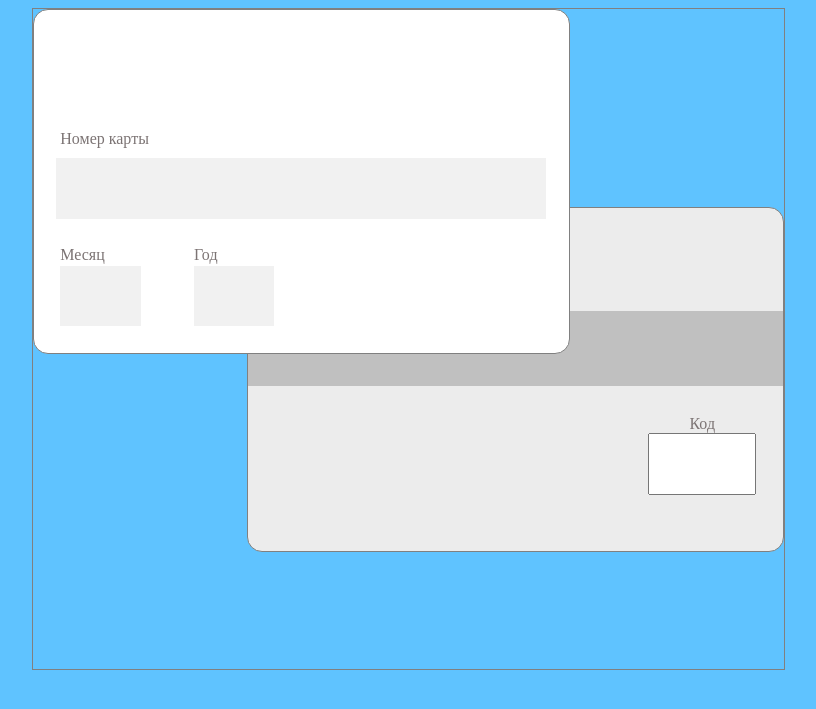
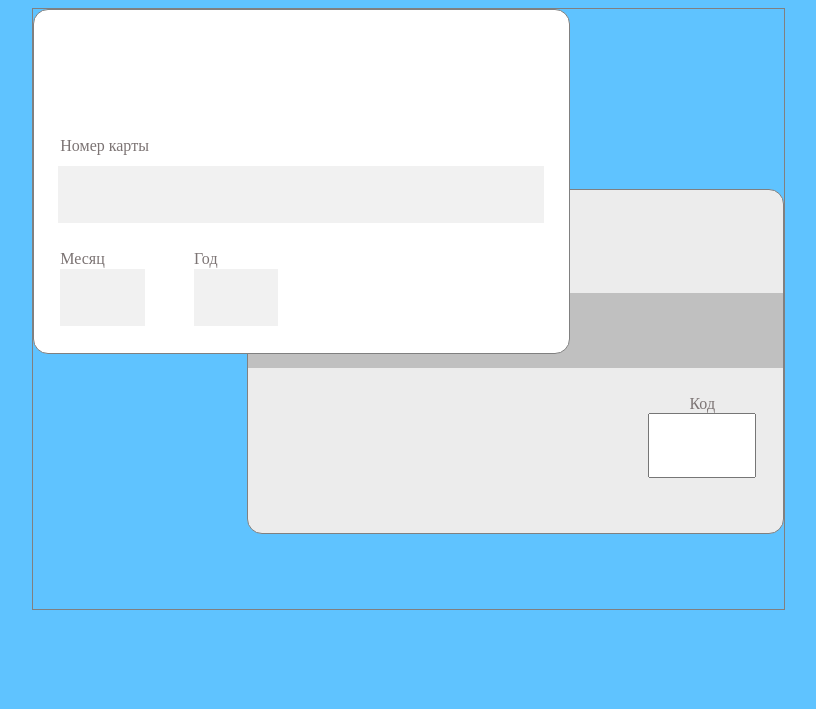
Before and after one commit to x-treme-dev/html_css_bank_vidget, a PHP site: page / in a window 1280 px wide. Shown: the top 709 px of the page, without its empty margins (232-1048 px from the left). Run offline with PHP 8.4, Linux system fonts and the light colour scheme.

Commit message:
banking card basic

```diff
--- a/assets/style.css
+++ b/assets/style.css
@@ -11,11 +11,11 @@ body{
 }
 
 .card__wrapper{
-width: 751px;
-height: 660px;
-border: 1px solid grey;
-display:flex;
-position: relative;
+    width: 751px;
+    height: 600px;
+    border: 1px solid grey;
+    display:flex;
+    position: relative;
 }
 
 .card__back, .card__front{
@@ -67,7 +67,6 @@ position: relative;
 #card__back-cvv_inp{
     width: 60%;
     height: 53px;
-    height: 50px;
     font-size: 2.5em;
     padding: 4px;
 }
@@ -103,12 +102,16 @@ position: relative;
 #card__number_inp, #card__month_inp, #card__year_inp{
     background: #f1f1f1;
     font-size: 2.5em;
-    padding: 4px;
+    padding: 2px;
     border: none;
     outline: none;
     height: 53px;
+
 }
 
+#card__month_inp, #card__year_inp{
+   width: 100%;
+}
 .card__group{
     height: 39%;
     display:flex;
@@ -122,8 +125,17 @@ position: relative;
 }
 
 
-@media (max-width: 751px) {
+@media (max-width: 718px) {
     .card__back{
-       left: 0;
+        left:0;
+    }
+
+    .card__front, .card__back{
+        width:100%;
+        height: 300px;
+    }
+
+    #card__number_inp, #card__month_inp, #card__year_inp, #card__back-cvv_inp{
+        height: 45px;
     }
 }
--- a/index.php
+++ b/index.php
@@ -9,7 +9,7 @@
 </head>
  <body>
      <div class="container">
-
+      <!------------------Banking card---begin---------------------->
          <div class="card__wrapper">
                   <div class="card__front">
                         <div class="card__front-top">
@@ -47,7 +47,7 @@
                         </div>
                     </div>
         </div>
-
+            <!------------------Banking card---end---------------------->
 
     </div>
 
```
